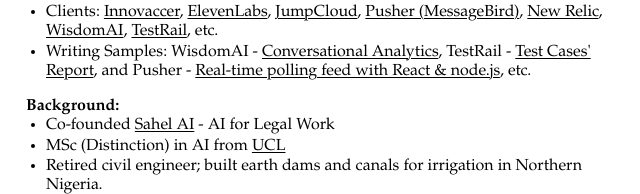
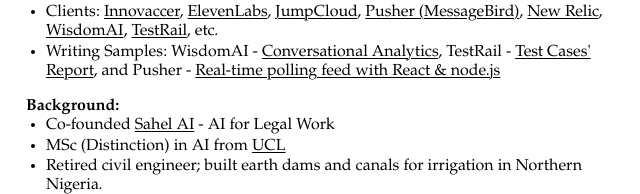
Before and after one commit to Consmart18/neuratell, a plain HTML site: page index.html in a window 1280 px wide. Shown: the part 289-483 px from the top of the page, 314-954 px from the left. Drawn offline with Linux system fonts and the light colour scheme.

Commit message:
Update index.html

```diff
--- a/index.html
+++ b/index.html
@@ -95,7 +95,7 @@
             <li>11+ years’ experience writing software documentation, educational articles, and user guides for engineers, CTOs, and developers.</li>
             <li>Expert-Vetted Talent on Upwork - i.e., top 1% of 18 million freelancers</li>
             <li>Clients: <a href="https://innovaccer.com/" target="_blank">Innovaccer</a>, <a href="https://elevenlabs.io/" target="_blank">ElevenLabs</a>, <a href="https://jumpcloud.com/" target="_blank">JumpCloud</a>, <a href="https://pusher.com/" target="_blank">Pusher (MessageBird)</a>, <a href="https://newrelic.com/" target="_blank">New Relic</a>, <a href="https://www.askwisdom.ai/" target="_blank">WisdomAI</a>, <a href="https://www.testrail.com/" target="_blank">TestRail</a>, etc. </li>
-            <li>Writing Samples: WisdomAI - <a href="https://www.askwisdom.ai/ai-for-business-intelligence/conversational-analytics" target="_blank">Conversational Analytics</a>, TestRail - <a href="https://support.testrail.com/hc/en-us/articles/9171491041428-Comparison-for-Cases-Results-report" target="_blank">Test Cases' Report</a>, and Pusher - <a href="https://pusher.com/tutorials/realtime-results-nodejs/" target="_blank">Real-time polling feed with React & node.js</a>, etc. </li>
+            <li>Writing Samples: WisdomAI - <a href="https://www.askwisdom.ai/ai-for-business-intelligence/conversational-analytics" target="_blank">Conversational Analytics</a>, TestRail - <a href="https://support.testrail.com/hc/en-us/articles/9171491041428-Comparison-for-Cases-Results-report" target="_blank">Test Cases' Report</a>, and Pusher - <a href="https://pusher.com/tutorials/realtime-results-nodejs/" target="_blank">Real-time polling feed with React & node.js</a> </li>
         </ul>
 
         <p class="no-space-after"><strong>Background:</strong></p>
```
